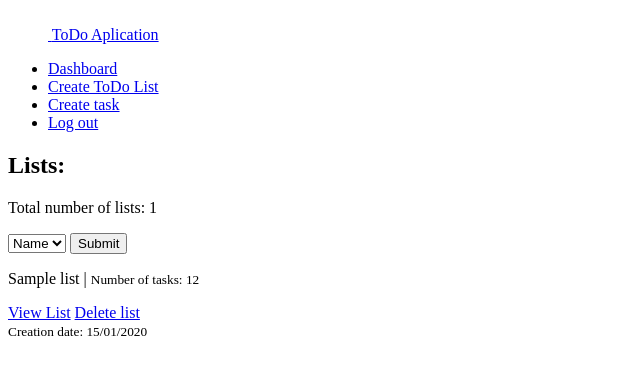
After one commit to ValenticKarlo/todoApp, a Symfony app: template templates/todoApp/dashboard.html.twig in a window 1280 px wide. The commit adds this page. Shown: the top 375 px of the page, without its empty margins (0-640 px from the left). Run offline with Twig, Linux system fonts and the light colour scheme; the template is opened without the code that fills it: most values are stand-ins (such as "Sample title", 1, 10 or a date in 2020); some libraries are stand-ins or nearby versions.

Commit message:
todoList entity.

```diff
--- a/migrations/Version20230121212552.php
+++ b/migrations/Version20230121215554.php
@@ -10,7 +10,7 @@ use Doctrine\Migrations\AbstractMigration;
 /**
  * Auto-generated Migration: Please modify to your needs!
  */
-final class Version20230121212552 extends AbstractMigration
+final class Version20230121215554 extends AbstractMigration
 {
     public function getDescription(): string
     {
@@ -20,12 +20,12 @@ final class Version20230121212552 extends AbstractMigration
     public function up(Schema $schema): void
     {
         // this up() migration is auto-generated, please modify it to your needs
-        $this->addSql('ALTER TABLE task DROP list_id_id');
+        $this->addSql('ALTER TABLE todo_list ADD created_at DATETIME NOT NULL COMMENT \'(DC2Type:datetime_immutable)\', CHANGE total_tasks total_tasks INT DEFAULT NULL');
     }
 
     public function down(Schema $schema): void
     {
         // this down() migration is auto-generated, please modify it to your needs
-        $this->addSql('ALTER TABLE task ADD list_id_id INT NOT NULL');
+        $this->addSql('ALTER TABLE todo_list DROP created_at, CHANGE total_tasks total_tasks INT NOT NULL');
     }
 }
--- a/src/Controller/TaskController.php
+++ b/src/Controller/TaskController.php
@@ -29,7 +29,7 @@ class TaskController extends AbstractController
         $task = $taskRepository->findOneBy(['id'=>$taskId]);
         if(is_null($taskId))
         {
-            $this->createNotFoundException('No task with id: '. $taskId);
+            throw $this->createNotFoundException('No task with id: '. $taskId);
         }
 
         $taskRepository->remove($task, true);
@@ -43,7 +43,7 @@ class TaskController extends AbstractController
         $task = $taskRepository->findOneBy(['id'=>$taskId]);
         if(is_null($taskId))
         {
-            $this->createNotFoundException('No task with id: '. $taskId);
+            throw $this->createNotFoundException('No task with id: '. $taskId);
         }
         $taskRepository->completeTask($task, true);
 
--- a/src/Factory/TaskFactory.php
+++ b/src/Factory/TaskFactory.php
@@ -50,7 +50,7 @@ final class TaskFactory extends ModelFactory
             'deadline' => self::faker()->dateTimeBetween('-100 days', '+ 100 days'),
             'priority' => self::faker()->numberBetween(1, 3),
             'status' => self::faker()->boolean(),
-            'task' => self::faker()->sentence(4),
+            'task' => self::faker()->sentence(4, true),
         ];
     }
 
--- /dev/null
+++ b/templates/todoApp/dashboard.html.twig
@@ -0,0 +1,60 @@
+{% extends 'base.html.twig' %}
+
+{% block title %}Dashboard{% endblock %}
+
+
+{% block body %}
+
+    <section class="py-5 text-center container" xmlns="http://www.w3.org/1999/html">
+        <div class="row py-md-0">
+            <div class="col-lg-6 col-md-8 mx-auto">
+                <h1 class="fw-light">Lists:</h1>
+                <p class="lead text-muted">Total number of lists: {{ lists|length }}</p>
+                <p>
+                <form method="post" action="{{ path('app_dashboard') }}" >
+                    <div class="d-inline-flex gap-2 justify-content-center">
+                        <select name="orderBy" required class=" dropdown-menu position-static d-grid gap-1 p-2 rounded mx-0 shadow w-220px">
+                            <option {% if orderBy == 'name' %}selected{% endif %} class="dropdown-item rounded-2" value="name">Name</option>
+                            <option {% if orderBy == 'createdAt' %}selected{% endif %} class="dropdown-item rounded-2" value="createdAt">Date</option>
+                        </select>
+                        <input type="submit" class=" btn btn-sm btn-secondary position-static d-grid gap-1  rounded" value="Submit">
+                    </div>
+                </form>
+                </p>
+            </div>
+        </div>
+    </section>
+    <div class="album py-5 bg-light">
+        <div class="container">
+            <div class="row row-cols-1 ">
+                {% for list in lists %}
+                    <div class="col">
+                        <div class="card shadow-sm ">
+                            <div class="card-body">
+                                <p class="card-title">{{ list.name }} |
+                                    <small class="text-muted">
+                                        Number of tasks: {{ list.tasks|length }}
+                                    </small>
+                                </p>
+                                <small class="card-text text-muted"></small>
+                                <div class="d-flex justify-content-between align-items-center">
+                                    <div class="btn-group">
+                                        <a type="btn"
+                                           class="stretched-link btn btn-sm btn-outline-secondary"
+                                           href="#"
+                                        >View List</a>
+                                        <a type="btn"
+                                           class="stretched-link btn btn-sm btn-outline-secondary text-danger"
+                                           href="#"
+                                        >Delete list</a>
+                                    </div>
+                                    <small class="text-muted">Creation date: {{ list.createdAt|date("d/m/Y") }} </small>
+                                </div>
+                            </div>
+                        </div>
+                    </div>
+                {% endfor %}
+            </div>
+        </div>
+    </div>
+{% endblock %}
--- a/templates/todoApp/showTasks.html.twig
+++ b/templates/todoApp/showTasks.html.twig
@@ -16,7 +16,7 @@
                     <div class="d-inline-flex gap-2 justify-content-center">
                         <select name="orderBy" required class=" dropdown-menu position-static d-grid gap-1 p-2 rounded mx-0 shadow w-220px">
                             <option {% if orderBy == 'task' %}selected{% endif %} class="dropdown-item rounded-2" value="task">Name</option>
-                            <option {% if orderBy == 'deadline' %}selected{% endif %} class="dropdown-item rounded-2" value="deadline">Finishing date</option>
+                            <option {% if orderBy == 'deadline' %}selected{% endif %} class="dropdown-item rounded-2" value="deadline">Deadline</option>
                             <option {% if orderBy == 'status' %}selected{% endif %} class="dropdown-item rounded-2" value="status">Status</option>
                             <option {% if orderBy == 'priority' %}selected{% endif %} class="dropdown-item rounded-2" value="priority">Priority</option>
                         </select>
```
Also changed, not shown: migrations/Version20230121215215.php (added, +35 -0 lines), src/Controller/DashboardController.php (added, +23 -0 lines), src/DataFixtures/AppFixtures.php (+9 -1 lines), src/Entity/Task.php (+16 -0 lines), src/Entity/TodoList.php (renamed from src/Entity/ListEntity.php, +41 -9 lines), src/Factory/TodoListFactory.php (added, +69 -0 lines), src/Repository/ListEntityRepository.php (deleted, +0 -66 lines), src/Repository/TodoListRepository.php (added, +66 -0 lines).
